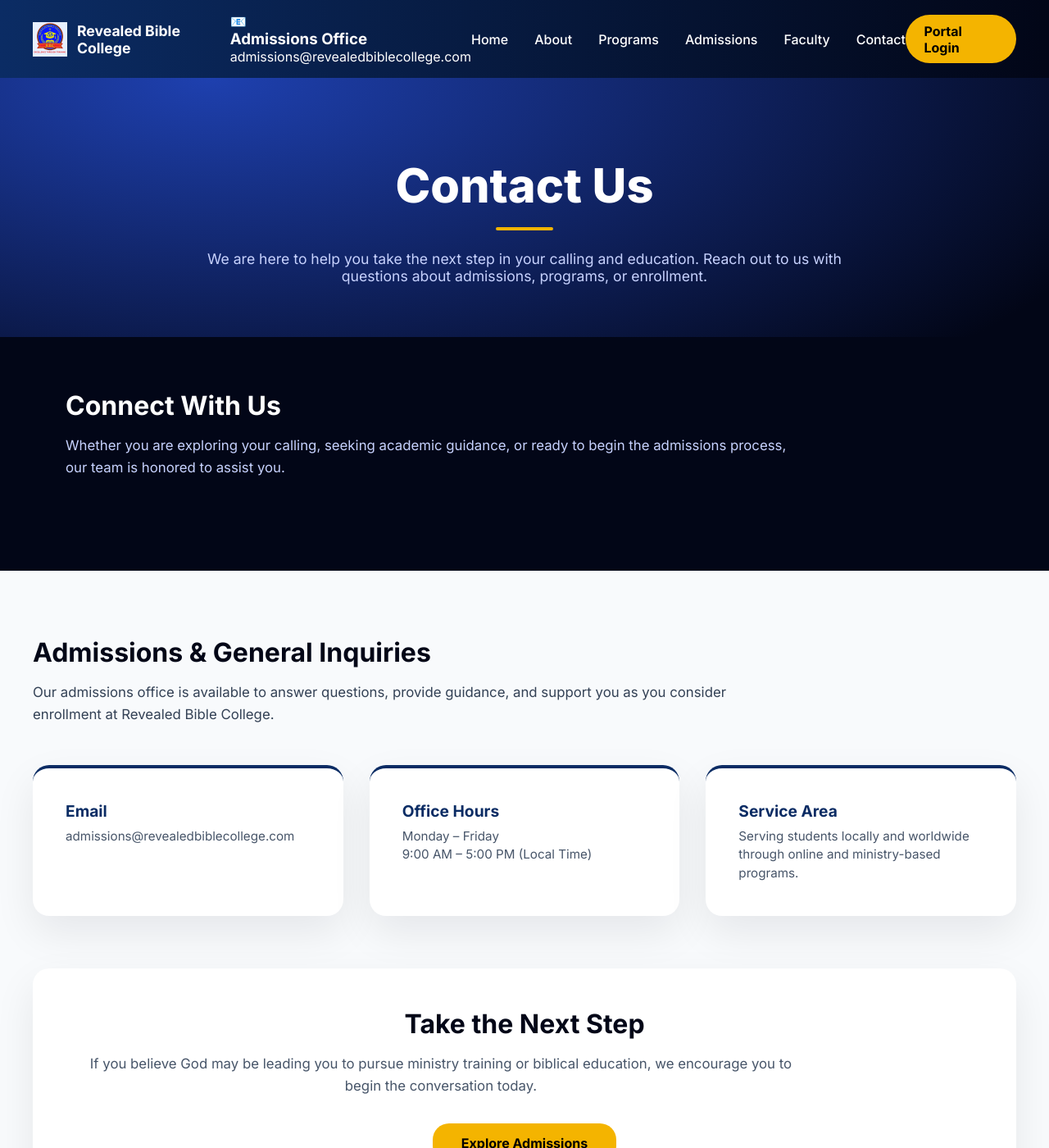
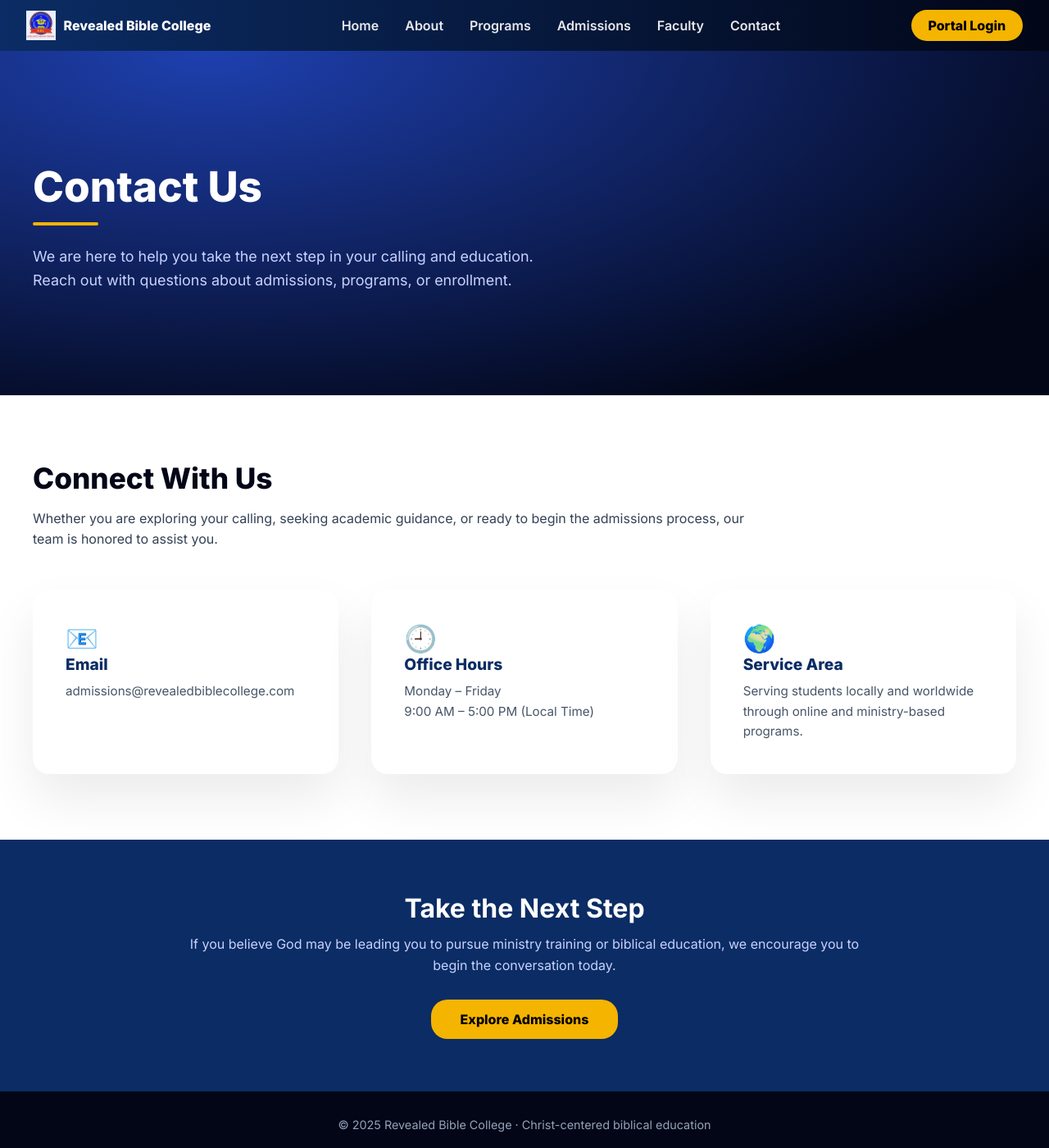
Before and after one commit to WillieKM/my-student-portal, a Jekyll site: the page built from contact.html, in a window 1280 px wide and 1400 px high. Shown: the whole window at 82% size. Built offline with Jekyll 4.4.1, drawn with Linux system fonts in a browser that asks for light colours; some of the changed text lies outside the part shown.

Commit message:
Update contact.html

```diff
--- a/contact.html
+++ b/contact.html
@@ -1,313 +1,42 @@
-<!DOCTYPE html>
-<html lang="en">
-<head>
-  <meta charset="UTF-8" />
-  <meta name="viewport" content="width=device-width, initial-scale=1.0" />
-  <title>Contact Us | Revealed Bible College</title>
-
-  <meta name="description" content="Contact Revealed Bible College for admissions, programs, and general inquiries. Our admissions team is ready to assist you.">
-
-  <link href="https://fonts.googleapis.com/css2?family=Inter:wght@400;500;600;700;800&display=swap" rel="stylesheet">
-
-  <style>
-    :root {
-      --navy-dark: #020617;
-      --navy: #0b2c64;
-      --navy-soft: #1e40af;
-      --gold: #f4b400;
-      --text-light: #e5e7eb;
-      --text-muted: #c7d2fe;
-      --radius: 1.25rem;
-    }
-
-    * {
-      box-sizing: border-box;
-      margin: 0;
-      padding: 0;
-    }
-
-    body {
-      font-family: "Inter", sans-serif;
-      background: var(--navy-dark);
-      color: white;
-      min-height: 100vh;
-    }
-
-    a {
-      color: inherit;
-      text-decoration: none;
-    }
-
-    /* ================= HEADER ================= */
-
-    header {
-      background: linear-gradient(90deg, var(--navy), var(--navy-dark));
-      position: sticky;
-      top: 0;
-      z-index: 10;
-    }
-
-    .nav {
-      max-width: 1400px;
-      margin: auto;
-      padding: 1rem 2.5rem;
-      display: flex;
-      align-items: center;
-      justify-content: space-between;
-    }
-
-    .brand {
-      display: flex;
-      align-items: center;
-      gap: 0.75rem;
-      font-weight: 700;
-      font-size: 1.1rem;
-    }
-
-    .brand img {
-      height: 42px;
-    }
-
-    .nav-links {
-      display: flex;
-      gap: 2rem;
-      font-weight: 500;
-    }
-
-    .nav-cta {
-      background: var(--gold);
-      color: black;
-      padding: 0.6rem 1.4rem;
-      border-radius: 999px;
-      font-weight: 700;
-    }
-
-    /* ================= HERO ================= */
-
-    .hero {
-      background: radial-gradient(1200px 500px at 20% 0%, var(--navy-soft), var(--navy-dark));
-      padding: 6rem 2.5rem 4rem;
-      text-align: center;
-    }
-
-    .hero h1 {
-      font-size: clamp(2.8rem, 4.5vw, 3.6rem);
-      font-weight: 800;
-      margin-bottom: 1rem;
-    }
-
-    .hero-divider {
-      width: 70px;
-      height: 4px;
-      background: var(--gold);
-      border-radius: 999px;
-      margin: 0 auto 1.5rem;
-    }
-
-    .hero p {
-      max-width: 820px;
-      margin: auto;
-      font-size: 1.1rem;
-      color: var(--text-muted);
-    }
-
-    /* ================= DARK CONTENT ================= */
-
-    .content-dark {
-      max-width: 1200px;
-      margin: auto;
-      padding: 4rem 2.5rem;
-    }
-
-    .section {
-      margin-bottom: 3rem;
-    }
-
-    .section h2 {
-      font-size: 2rem;
-      margin-bottom: 1rem;
-    }
-
-    .section p {
-      max-width: 900px;
-      color: var(--text-muted);
-      line-height: 1.6;
-      font-size: 1.05rem;
-    }
-
-    /* ================= LIGHT SECTION ================= */
-
-    .light-section {
-      background: #f8fafc;
-      color: #020617;
-      padding: 5rem 2.5rem;
-    }
-
-    .light-inner {
-      max-width: 1200px;
-      margin: auto;
-    }
-
-    .light-section h2 {
-      font-size: 2rem;
-      margin-bottom: 1rem;
-      color: #020617;
-    }
-
-    .light-section p {
-      max-width: 900px;
-      color: #334155;
-      line-height: 1.6;
-      font-size: 1.05rem;
-    }
-
-    /* ================= CONTACT CARDS ================= */
-
-    .contact-grid {
-      margin-top: 3rem;
-      display: grid;
-      grid-template-columns: repeat(auto-fit, minmax(260px, 1fr));
-      gap: 2rem;
-    }
-
-    .contact-card {
-      background: white;
-      border-radius: var(--radius);
-      padding: 2.5rem;
-      box-shadow: 0 20px 50px rgba(2, 6, 23, 0.08);
-      border-top: 4px solid var(--navy);
-    }
-
-    .contact-card h3 {
-      color: var(--navy);
-      margin-bottom: 0.5rem;
-      font-size: 1.2rem;
-    }
-
-    .contact-card p {
-      color: #475569;
-      font-size: 0.95rem;
-      line-height: 1.5;
-    }
-
-    /* ================= CTA ================= */
-
-    .cta {
-      margin-top: 4rem;
-      padding: 3rem;
-      text-align: center;
-      background: white;
-      border-radius: var(--radius);
-      box-shadow: 0 20px 50px rgba(2, 6, 23, 0.08);
-    }
-
-    .cta h2 {
-      font-size: 2rem;
-      margin-bottom: 1rem;
-      color: #020617;
-    }
-
-    .cta p {
-      color: #475569;
-      margin-bottom: 2rem;
-    }
-
-    .cta a {
-      display: inline-block;
-      background: var(--gold);
-      color: black;
-      padding: 0.9rem 2.2rem;
-      border-radius: var(--radius);
-      font-weight: 700;
-    }
-
-    /* ================= FOOTER ================= */
-
-    footer {
-      text-align: center;
-      padding: 1.5rem;
-      font-size: 0.85rem;
-      color: #94a3b8;
-      background: var(--navy-dark);
-    }
-
-    /* ================= RESPONSIVE ================= */
-
-    @media (max-width: 900px) {
-      .nav-links {
-        display: none;
-      }
-    }
-  </style>
-</head>
-
-<body>
-
-<header>
-  <div class="nav">
-    <div class="brand">
-      <img src="logo.png" alt="Revealed Bible College Logo">
-      <span>Revealed Bible College</span>
+---
+layout: default
+title: Contact Us | Revealed Bible College
+description: Contact Revealed Bible College for admissions, programs, and general inquiries.
+---
+<!-- HERO -->
+<section class="hero hero--compact">
+  <div class="hero-inner">
+    <div>
+      <h1>Contact Us</h1>
+      <div class="hero-divider"></div>
+      <p>
+        We are here to help you take the next step in your calling and education.
+        Reach out with questions about admissions, programs, or enrollment.
+      </p>
     </div>
-<div class="card">
-  <div class="card-icon">📧</div>
-  <h3>Admissions Office</h3>
-  <p>admissions@revealedbiblecollege.com</p>
-</div>
-
-    <nav class="nav-links">
-      <a href="index.html">Home</a>
-      <a href="about.html">About</a>
-      <a href="programs.html">Programs</a>
-      <a href="admissions.html">Admissions</a>
-      <a href="faculty.html">Faculty</a>
-      <a href="contact.html">Contact</a>
-    </nav>
-
-    <a href="login.html" class="nav-cta">Portal Login</a>
   </div>
-</header>
-
-<section class="hero">
-  <h1>Contact Us</h1>
-  <div class="hero-divider"></div>
-  <p>
-    We are here to help you take the next step in your calling and education.
-    Reach out to us with questions about admissions, programs, or enrollment.
-  </p>
 </section>
 
-<section class="content-dark">
+<!-- WHITE MIDDLE SECTION -->
+<section class="section-white">
+  <div class="section-inner">
 
-  <div class="section">
     <h2>Connect With Us</h2>
     <p>
       Whether you are exploring your calling, seeking academic guidance,
       or ready to begin the admissions process, our team is honored to assist you.
     </p>
-  </div>
 
-</section>
+    <div class="card-grid">
 
-<section class="light-section">
-  <div class="light-inner">
-
-    <h2>Admissions & General Inquiries</h2>
-    <p>
-      Our admissions office is available to answer questions, provide guidance,
-      and support you as you consider enrollment at Revealed Bible College.
-    </p>
-
-    <div class="contact-grid">
-
-      <div class="contact-card">
+      <div class="card">
+        <span class="card-icon">📧</span>
         <h3>Email</h3>
-        <p>
-          admissions@revealedbiblecollege.com
-        </p>
+        <p>admissions@revealedbiblecollege.com</p>
       </div>
 
-      <div class="contact-card">
+      <div class="card">
+        <span class="card-icon">🕘</span>
         <h3>Office Hours</h3>
         <p>
           Monday – Friday<br>
@@ -315,30 +44,26 @@
         </p>
       </div>
 
-      <div class="contact-card">
+      <div class="card">
+        <span class="card-icon">🌍</span>
         <h3>Service Area</h3>
         <p>
-          Serving students locally and worldwide through online and ministry-based programs.
+          Serving students locally and worldwide through online
+          and ministry-based programs.
         </p>
       </div>
 
     </div>
 
-    <div class="cta">
-      <h2>Take the Next Step</h2>
-      <p>
-        If you believe God may be leading you to pursue ministry training
-        or biblical education, we encourage you to begin the conversation today.
-      </p>
-      <a href="admissions.html">Explore Admissions</a>
-    </div>
-
   </div>
 </section>
 
-<footer>
-  © 2025 Revealed Bible College · Contact
-</footer>
-
-</body>
-</html>
+<!-- DARK BOTTOM CTA -->
+<section class="catalogue-cta">
+  <h2>Take the Next Step</h2>
+  <p>
+    If you believe God may be leading you to pursue ministry training
+    or biblical education, we encourage you to begin the conversation today.
+  </p>
+  <a href="/admissions.html">Explore Admissions</a>
+</section>
```
